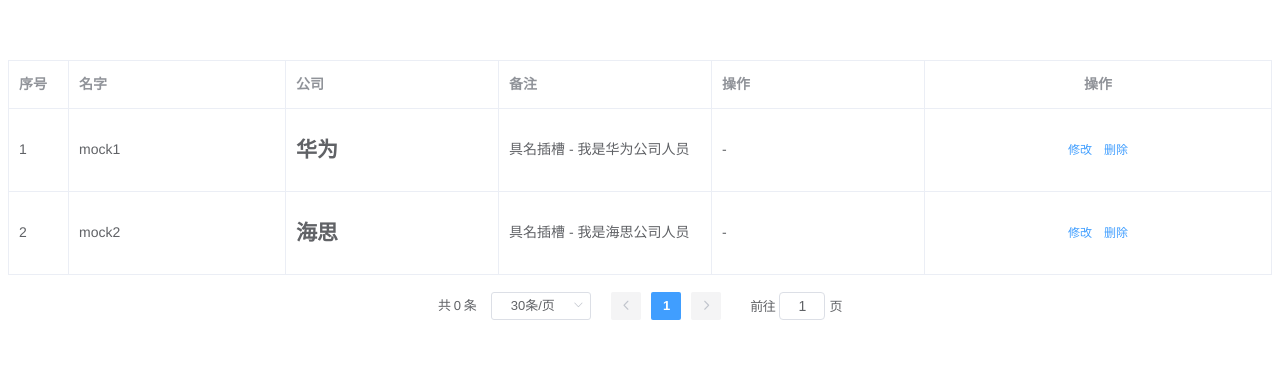
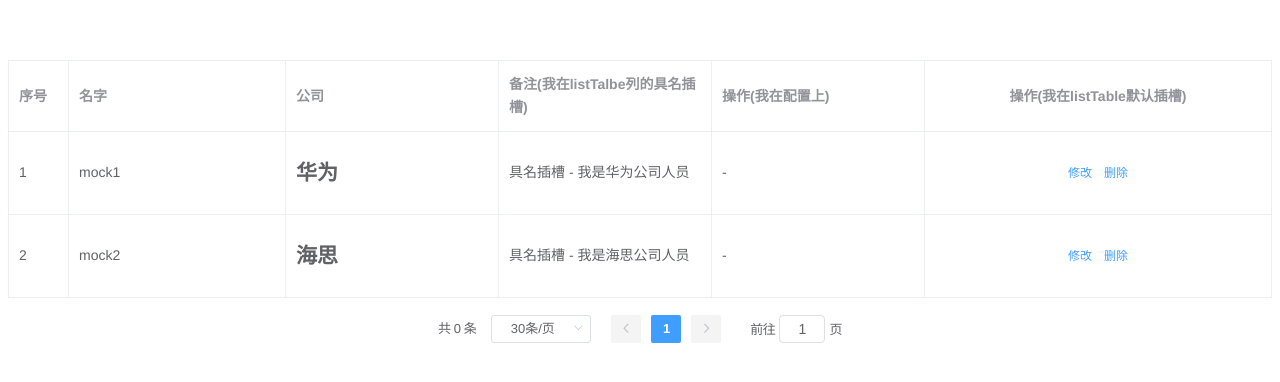
Before and after one commit to Promise-W/vue-list-table, a Vue app: page / in a window 1280 px wide. Shown: the top 382 px of the page. Built offline with nearby package versions, Linux system fonts and the light colour scheme.

Commit message:
feat: 抛弃带有slot的具名插槽和带有slot-scope的作用域插槽；改用适用vue2|3的slot新语法[:name,v-slot:]

```diff
--- a/demo/App.vue
+++ b/demo/App.vue
@@ -1,11 +1,11 @@
 <template>
   <div id="app">
     <ListTable :custom-column="customColumn" :table-data="tableData" :total="total" :current-page="currentPage" :page-size.sync="pageSize" @paginationFn="paginationFn">
-      <template slot="remark" slot-scope="{scope}">
+      <template v-slot:remark="scope">
         {{ '具名插槽 - ' + scope.row.remark }}
       </template>
 
-      <el-table-column label="操作" min-width="130" align="center">
+      <el-table-column label="操作(我在listTable默认插槽)" min-width="130" align="center">
         <template slot-scope="scope">
           <el-button type="text" size="small" @click="edit(scope.row)">修改</el-button>
           <el-popconfirm icon="el-icon-info" icon-color="red" title="确定删除吗？" placement="top" @onConfirm="delete(scope.row)">
@@ -40,11 +40,11 @@
             }
           },
           {
-            name: '备注', // 使用列的具名插槽
+            name: '备注(我在listTalbe列的具名插槽)', // 使用列的具名插槽
             dataColumn: 'remark'
           },
           {
-            name: '操作', // 使用默认插槽，使用一个完整的列标签 <el-table-column>
+            name: '操作(我在配置上)', // 使用默认插槽，使用一个完整的列标签 <el-table-column>
             dataColumn: 'operate'
           }
         ]
--- a/packages/ListTable/src/index.vue
+++ b/packages/ListTable/src/index.vue
@@ -2,15 +2,19 @@
   <div class="list-table">
     <el-table v-loading="customColumn.loading" :data="tableData" style="width: 100%;" :max-height="tableHeight" border>
       <el-table-column v-if="showDefaultIndex" label="序号" fixed="left" width="60">
+        <!-- 如果是element-plus，这里是 <template #default="scope"> -->
         <template slot-scope="scope">
           <span :rowID="scope.row.id">{{ (currentPage - 1) * pageSize + scope.$index + 1 }}</span>
         </template>
       </el-table-column>
 
       <el-table-column v-for="(column, index) in customColumn.allColumn" :key="index" :prop="column.dataColumn" :label="column.name">
-        <slot slot-scope="scope" :index="index" :name="column.dataColumn" :scope="scope">
-          <div class="" v-html="columnBuilder(scope.row, column)" />
-        </slot>
+        <!-- 如果是element-plus，这里是 <template #default="scope"> -->
+        <template slot-scope="scope">
+          <slot :name="column.dataColumn" :row="scope.row" :index="index">
+            <div class="column-item" v-html="columnBuilder(scope.row, column)" />
+          </slot>
+        </template>
       </el-table-column>
 
       <slot />
```
Also changed, not shown: package.json (+4 -4 lines).
